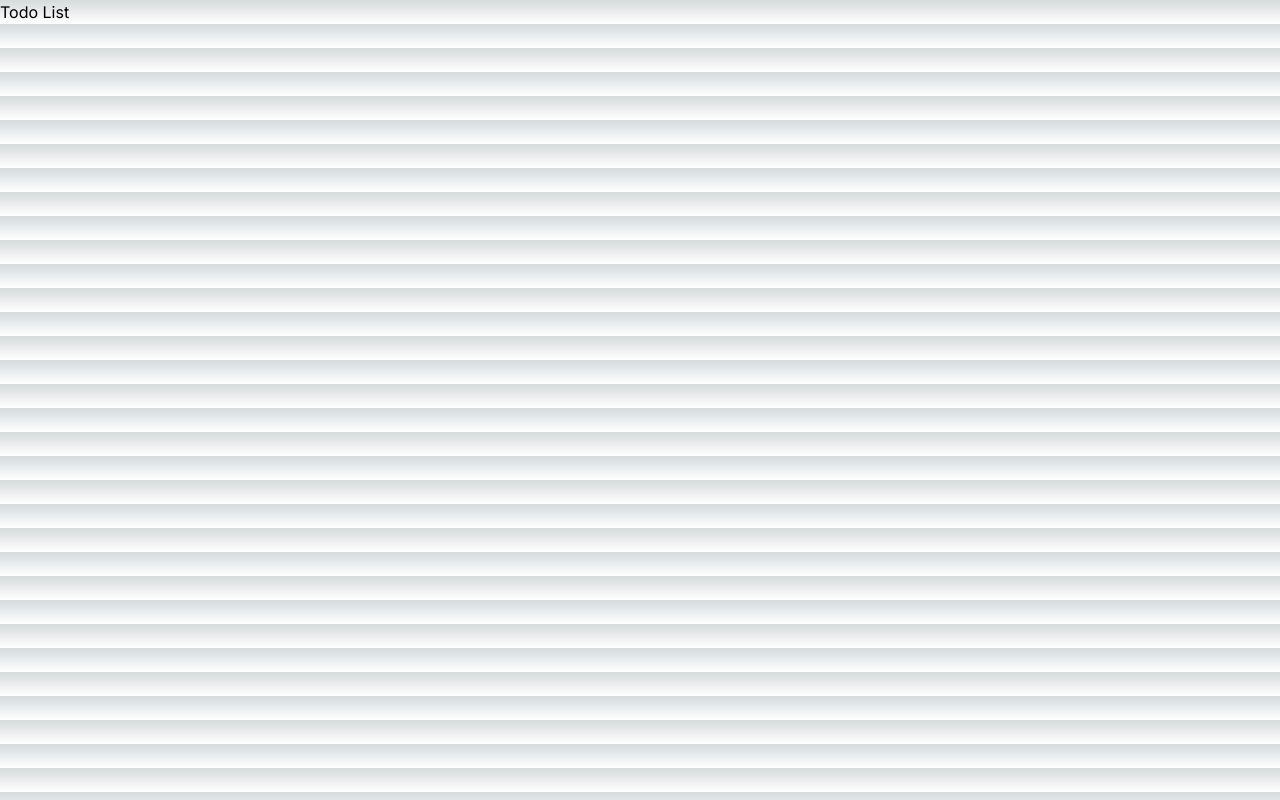
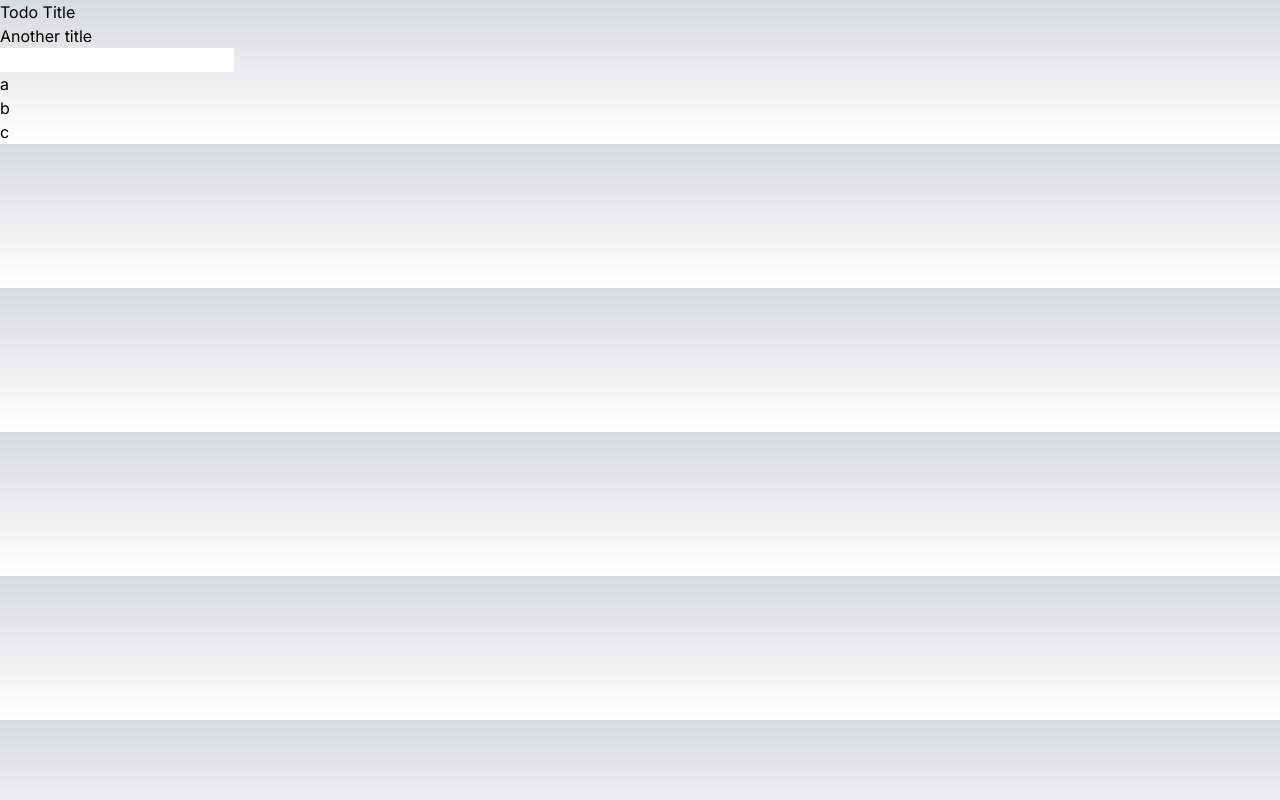
Before and after one commit to toaney/fe-repo, a Next.js app: page /todo-list in a window 1280 px wide. Built offline with nearby package versions, Linux system fonts and the light colour scheme.

Commit message:
create todo-list

```diff
--- a/src/app/todo-list/page.js
+++ /dev/null
@@ -1,9 +0,0 @@
-'use client'
-
-export default function page(){
-  return(
-    <>
-      <h2>Todo List</h2>
-    </>
-  )
-}
--- /dev/null
+++ b/src/app/todo-list/page.tsx
@@ -0,0 +1,37 @@
+'use client'
+import React, {useState} from 'react'; // importing FunctonComponent
+
+const Page: React.FC<{}> = () => {
+  const [inputVal, setInputVal] = useState('')
+  const [todoList, setTodoList] = useState(['a', 'b', 'c'])
+
+  const submitItem = (e: React.ChangeEvent<HTMLFormElement>) => {
+    e.preventDefault()
+
+    let newTodoList = [...todoList, inputVal]
+    setTodoList(newTodoList)
+    setInputVal('')
+  }
+      return (
+        <>
+        <h2>Todo Title</h2>
+        <h3>Another title</h3>
+        <form onSubmit={submitItem}>
+          <input type="text" value={inputVal}  onChange={e => setInputVal(e.target.value)}></input>
+        </form>
+        <ul>
+          {todoList.map((item, index) => {
+            return (
+              <li key={index}>
+                {item}
+              </li>
+
+            )
+
+          })}
+        </ul>
+    </>
+  )
+}
+
+export default Page;
```
